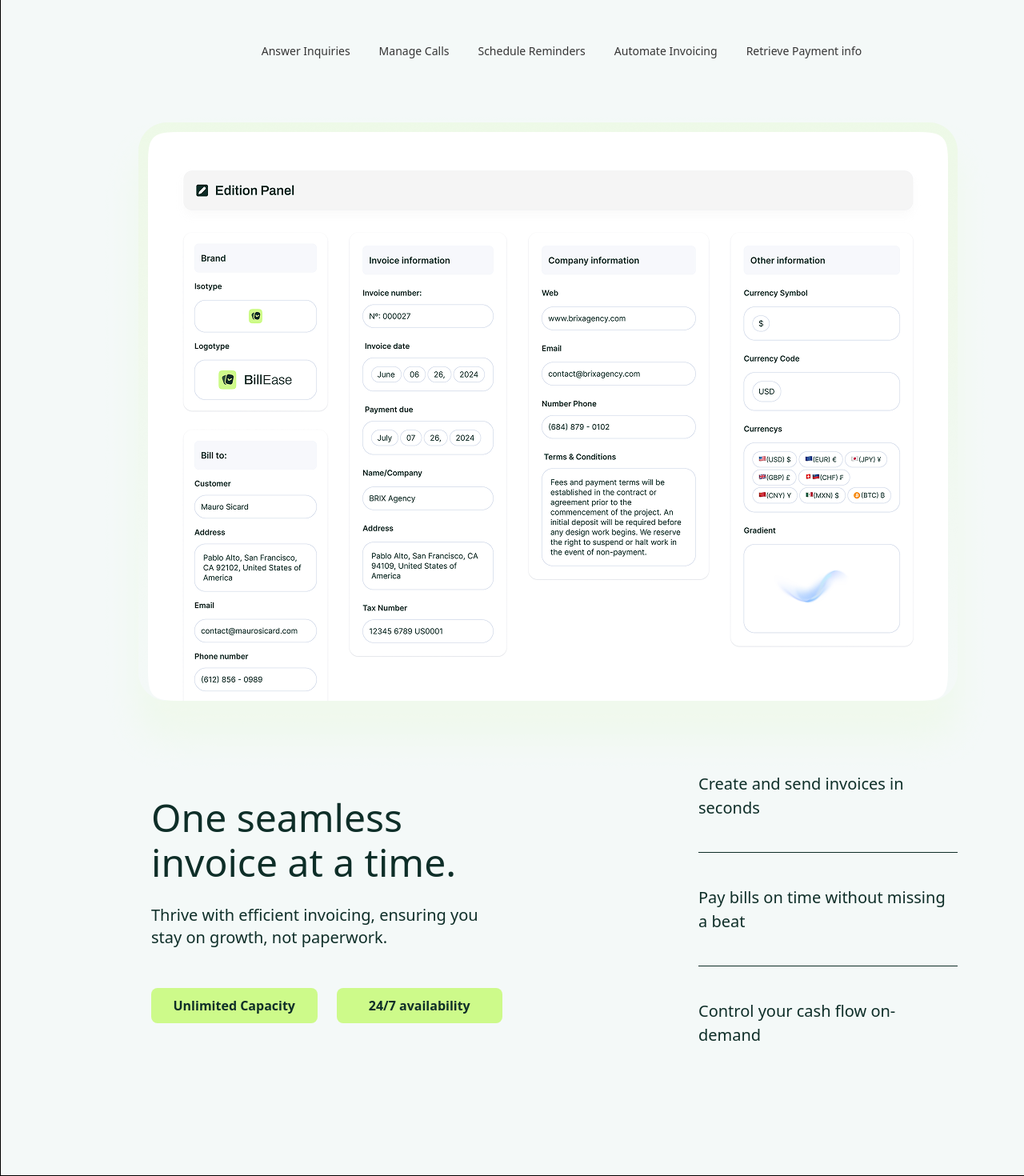
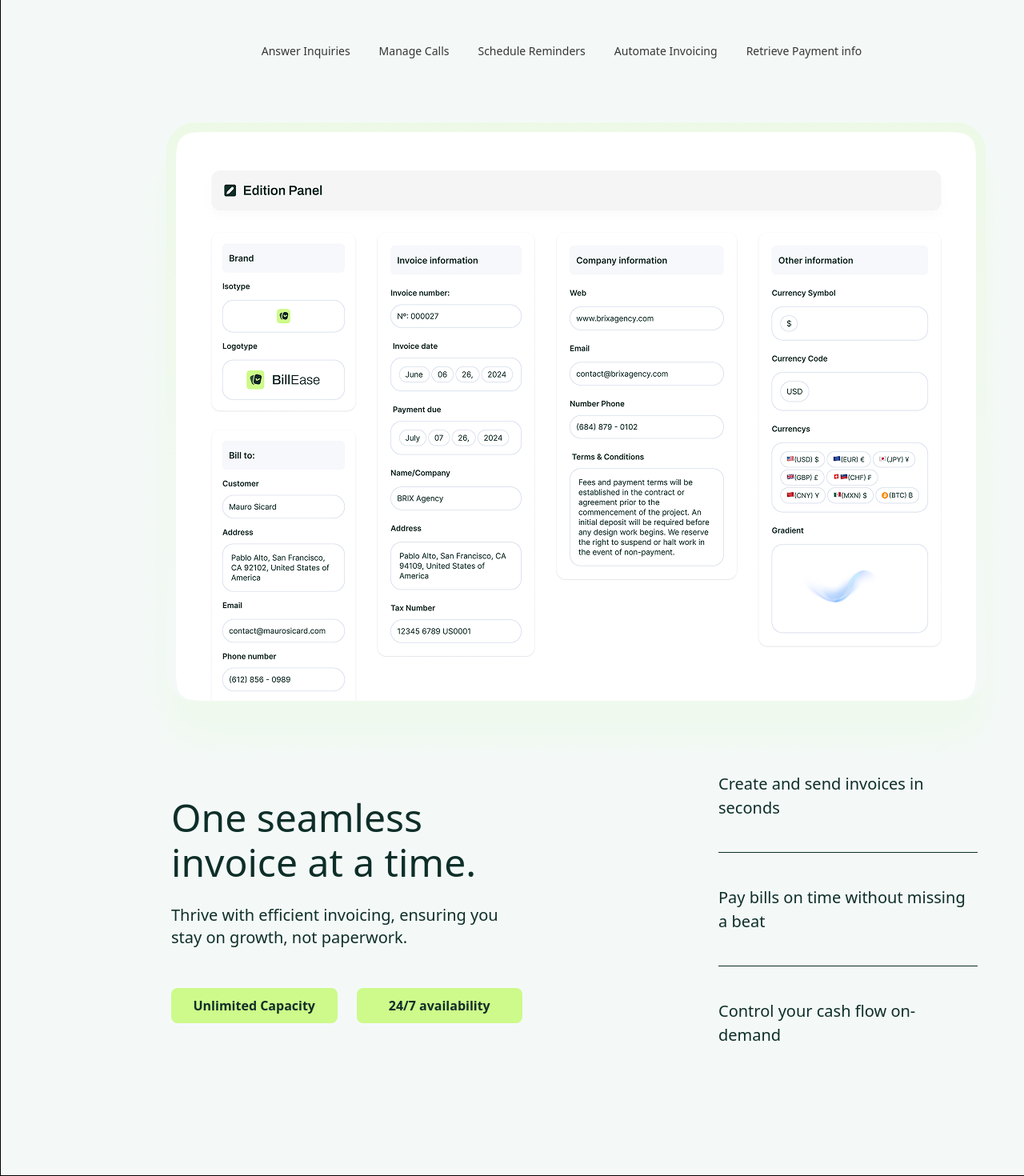
Before and after one commit to christianokuru/BillEase-Saas-landing-page, a Nuxt app: page / in a window 1280 px wide. Shown: the part 592-2062 px from the top of the page at 80% size. Built offline with nearby package versions, Linux system fonts and the light colour scheme.

Commit message:
Adjusted alignment issues on the hero image

```diff
--- a/components/custom/AboutSectionComponent.vue
+++ b/components/custom/AboutSectionComponent.vue
@@ -4,7 +4,7 @@ import ButtonComponent2 from "@/components/custom/ButtonComponent2.vue";
 
 <template>
   <div class="mb-[160px]">
-    <div class="flex items-center justify-between w-[1008px] ml-[70px]">
+    <div class="flex items-center justify-between w-[1008px] ml-[95px]">
       <div>
         <!-- text div -->
         <div class="w-[493px]">
--- a/components/custom/HeaderSectionComponent.vue
+++ b/components/custom/HeaderSectionComponent.vue
@@ -48,7 +48,7 @@ const text = [
 
     <div>
         <div>
-            <img :src="hero" alt="hero-img" class="max-sm:w-[32]" />
+            <img :src="hero" alt="hero-img" class="max-sm:w-[32px] mx-auto" />
         </div>
     </div>
   </div>
```
